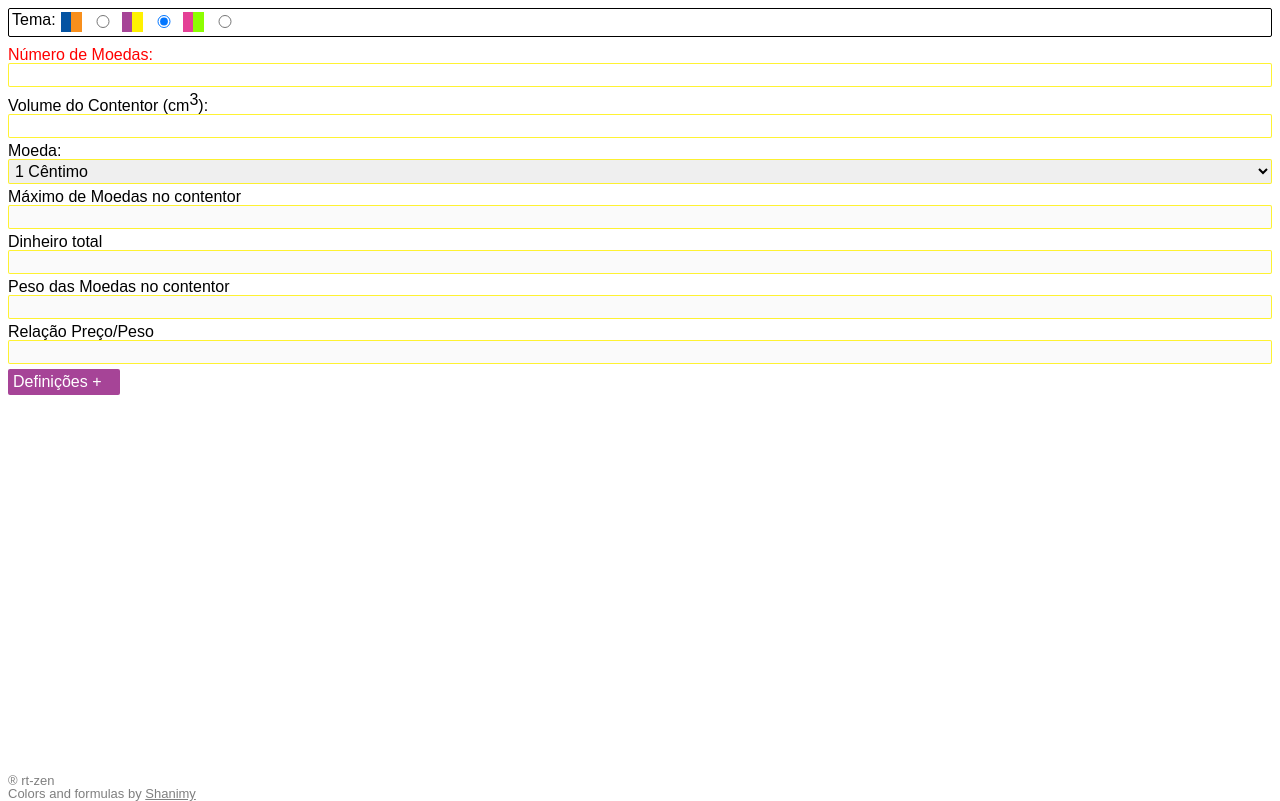
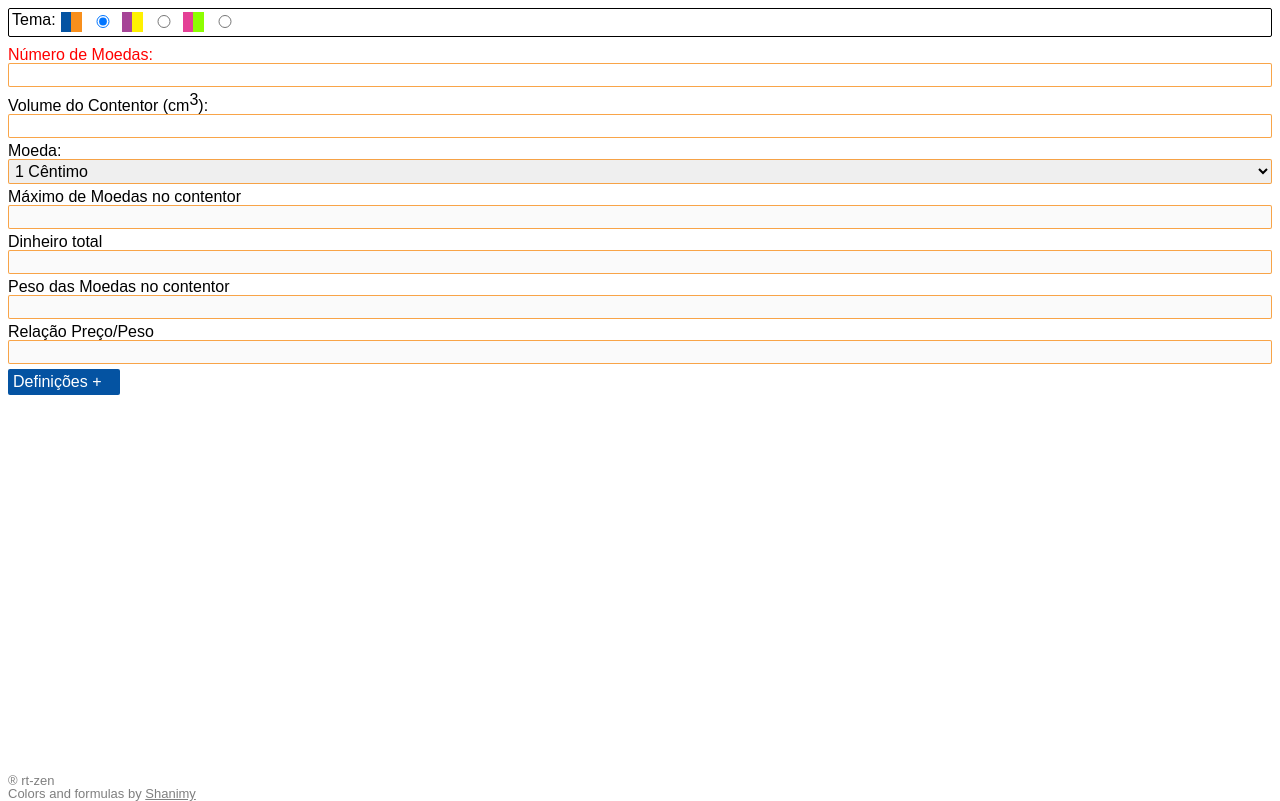
Before and after one commit to rt-zen/CoinPage, a plain HTML site: page index.html in a window 1280 px wide. Drawn offline with Linux system fonts and the light colour scheme.

Commit message:
Default Color Scheme update

```diff
--- a/index.html
+++ b/index.html
@@ -120,13 +120,10 @@
         padding: 1rem;
     }
 
-    @media only screen and (min-width: 1024px), only screen and (max-width: 1023px) and (min-width: 768px), only screen and (max-width: 767px) and (min-width: 640px)
-    body *{
-    font-size:
-
-    16px
-
-    ;
+    @media only screen and (min-width: 1024px), only screen and (max-width: 1023px) and (min-width: 768px), only screen and (max-width: 767px) and (min-width: 640px) {
+        body * {
+            font-size: 16px;
+        }
     }
 
     body * {
@@ -393,7 +390,6 @@
             el.classList.add("Thm" + themeID);
             document.getElementById("RB" + currentID).checked = false;
             document.getElementById("RB" + themeID).checked = true;
-            console.log(el.tagName);
 
         });
 
@@ -418,8 +414,7 @@
         document.getElementById("Setbtn").innerText = !SetFlag ? "+" : "-";
     }
 
-    console.log("loadtheme");
-    let themeID = 2;
+    let themeID = 1;
     if (localStorage.hasOwnProperty("theme")) {
         themeID = localStorage.getItem("theme");
     }
```
